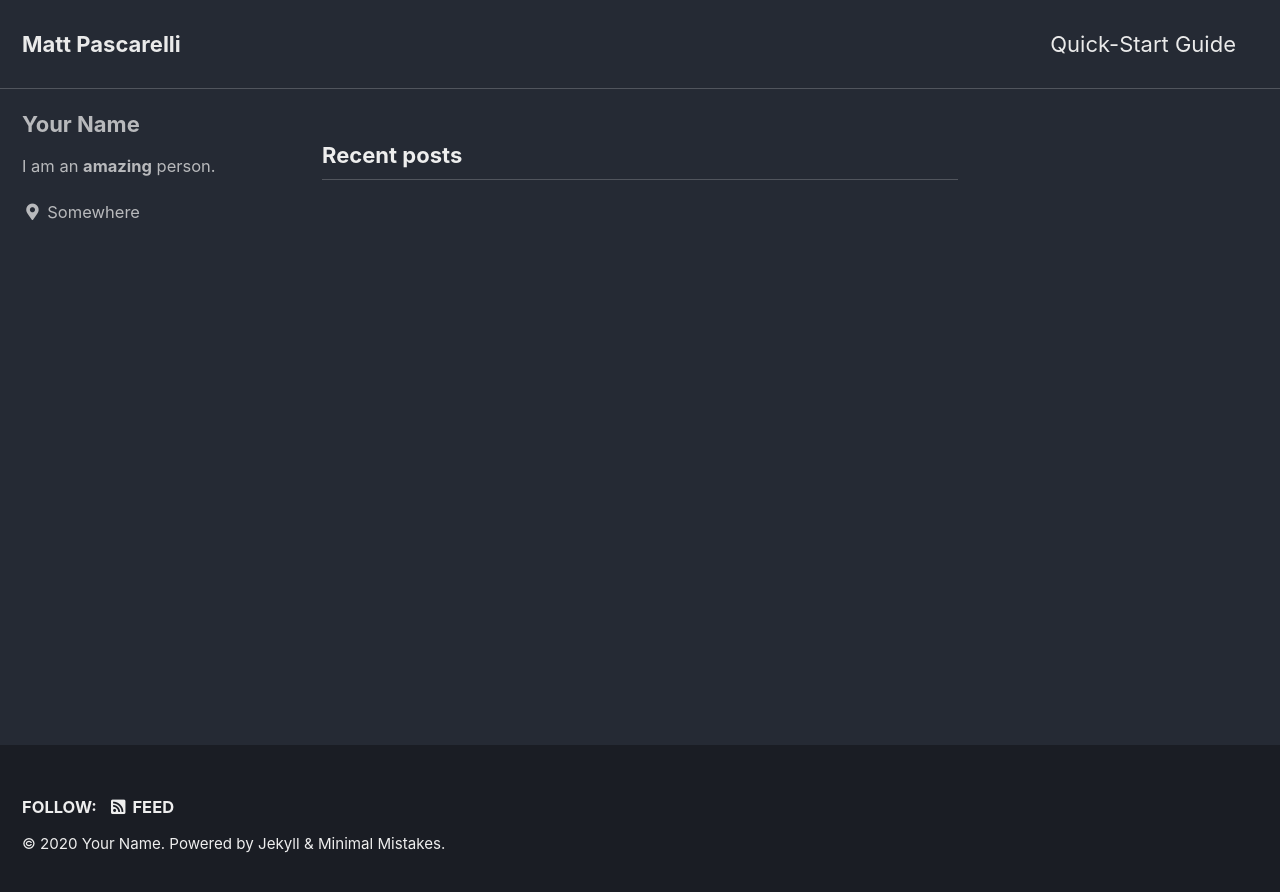
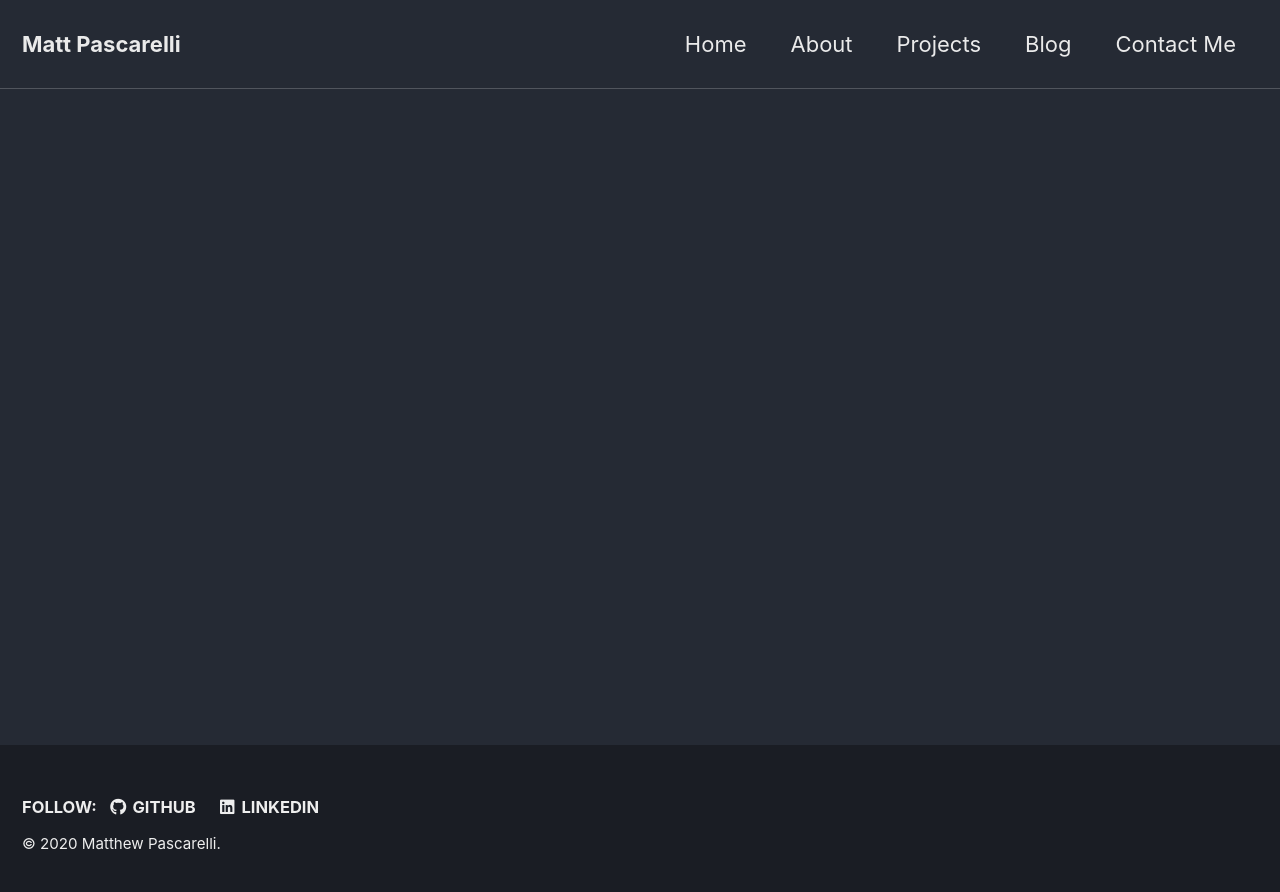
Before and after one commit to matthewpascarelli/portfolio, a Jekyll site: the page built from index.html, in a window 1280 px wide. Shown: the top 892 px of the page. Built offline with Jekyll 4.4.1, drawn with Linux system fonts in a browser that asks for light colours; cached includes are drawn as plain includes; the list of posts is cut into pages by our own code.

Commit message:
Updated Navigation
-Updated Navigation bar
-Changed Layout of home page to 'splash'
-Added Social Links

```diff
--- a/_config.yml
+++ b/_config.yml
@@ -19,8 +19,8 @@ locale                   : "en-US"
 title                    : "Matt Pascarelli"
 title_separator          : "-"
 subtitle                 : # site tagline that appears below site title in masthead
-name                     : "Your Name"
-description              : "An amazing website."
+name                     : "Matthew Pascarelli"
+description              : "Portfolio website."
 url                      : "https://mattpascarelli.com" # the base hostname & protocol for your site e.g. "https://mmistakes.github.io"
 baseurl                  : "" # the subpath of your site, e.g. "/blog"
 repository               : # GitHub username/repo-name e.g. "mmistakes/minimal-mistakes"
@@ -93,7 +93,7 @@ analytics:
 
 # Site Author
 author:
-  name             : "Your Name"
+  name             : "Matthew Pascarelli"
   avatar           : # path of avatar image, e.g. "/assets/images/bio-photo.jpg"
   bio              : "I am an **amazing** person."
   location         : "Somewhere"
@@ -113,7 +113,7 @@ author:
       # url: "https://facebook.com/"
     - label: "GitHub"
       icon: "fab fa-fw fa-github"
-      # url: "https://github.com/"
+      # url: "https://github.com/matthewpascarelli"
     - label: "Instagram"
       icon: "fab fa-fw fa-instagram"
       # url: "https://instagram.com/"
@@ -129,7 +129,10 @@ footer:
       # url:
     - label: "GitHub"
       icon: "fab fa-fw fa-github"
-      # url:
+      url: "https://github.com/matthewpascarelli"
+    - label: "LinkedIn"
+      icon: "fab fa-fw fa-linkedin"
+      url: "https://www.linkedin.com/in/matt-pascarelli/"
     - label: "GitLab"
       icon: "fab fa-fw fa-gitlab"
       # url:
--- a/_includes/footer.html
+++ b/_includes/footer.html
@@ -12,8 +12,8 @@
       {% endfor %}
     {% endif %}
 
-    <li><a href="{% if site.atom_feed.path %}{{ site.atom_feed.path }}{% else %}{{ '/feed.xml' | relative_url }}{% endif %}"><i class="fas fa-fw fa-rss-square" aria-hidden="true"></i> {{ site.data.ui-text[site.locale].feed_label | default: "Feed" }}</a></li>
+    <!--<li><a href="{% if site.atom_feed.path %}{{ site.atom_feed.path }}{% else %}{{ '/feed.xml' | relative_url }}{% endif %}"><i class="fas fa-fw fa-rss-square" aria-hidden="true"></i> {{ site.data.ui-text[site.locale].feed_label | default: "Feed" }}</a></li>-->
   </ul>
 </div>
 
-<div class="page__footer-copyright">&copy; {{ site.time | date: '%Y' }} {{ site.name | default: site.title }}. {{ site.data.ui-text[site.locale].powered_by | default: "Powered by" }} <a href="https://jekyllrb.com" rel="nofollow">Jekyll</a> &amp; <a href="https://mademistakes.com/work/minimal-mistakes-jekyll-theme/" rel="nofollow">Minimal Mistakes</a>.</div>
+<div class="page__footer-copyright">&copy; {{ site.time | date: '%Y' }} {{ site.name | default: site.title }}.</div>
--- a/index.html
+++ b/index.html
@@ -1,4 +1,4 @@
 ---
-layout: home
+layout: splash
 author_profile: true
 ---
```
Also changed, not shown: _data/navigation.yml (+10 -10 lines).
